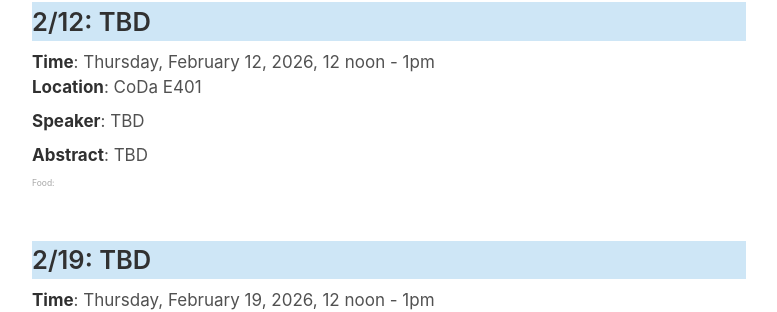
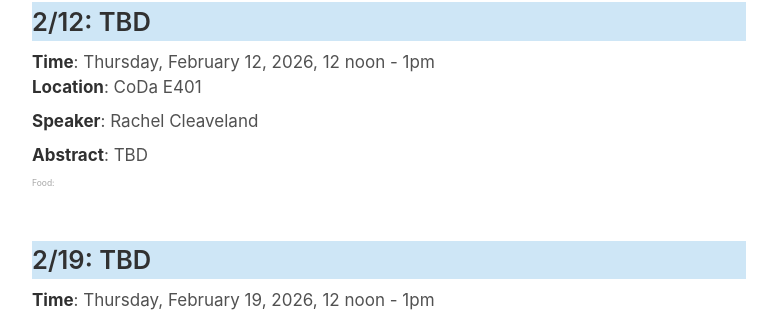
Before and after one commit to software-research-lunch/software-research-lunch.github.io, a Jekyll site: the page built from index.html, in a window 1280 px wide and 900 px high, scrolled down 3143 px. Shown: the part 149-461 px from the top of the window, without its empty margins (251-1028 px from the left). Built offline with Jekyll 4.4.1, drawn with Linux system fonts in a browser that asks for light colours.

Commit message:
_data: add rachel cleaveland

```diff
--- a/_data/schedule.yml
+++ b/_data/schedule.yml
@@ -85,7 +85,7 @@ In this work, we formalize the LLM verification problem as computing the total p
     - date: "2026-2-12"
       abstract: "TBD"
       title: "TBD"
-      speaker: "TBD"
+      speaker: "Rachel Cleaveland"
       bio: "TBD"
     - date: "2026-2-19"
       abstract: "TBD"
```
